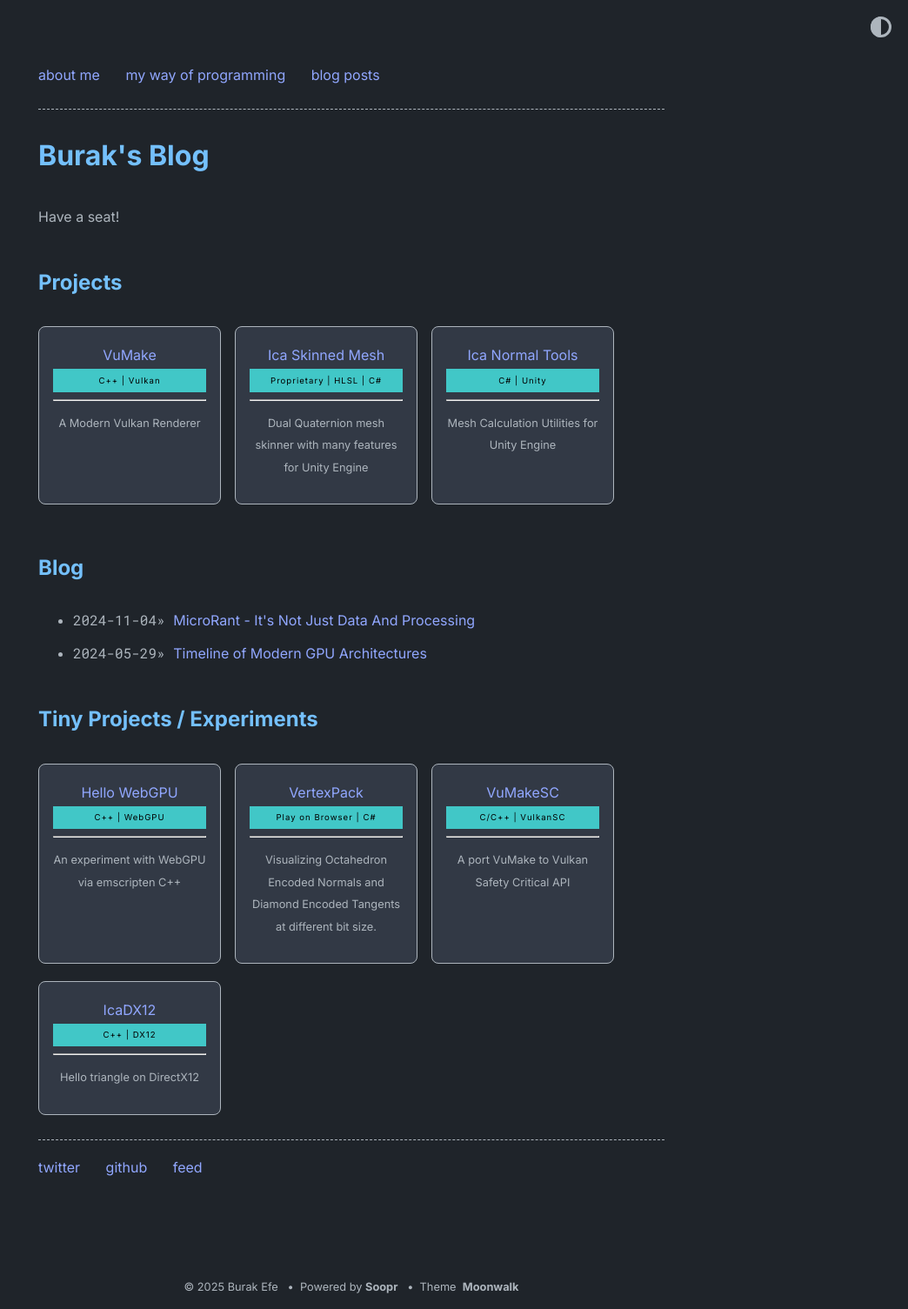
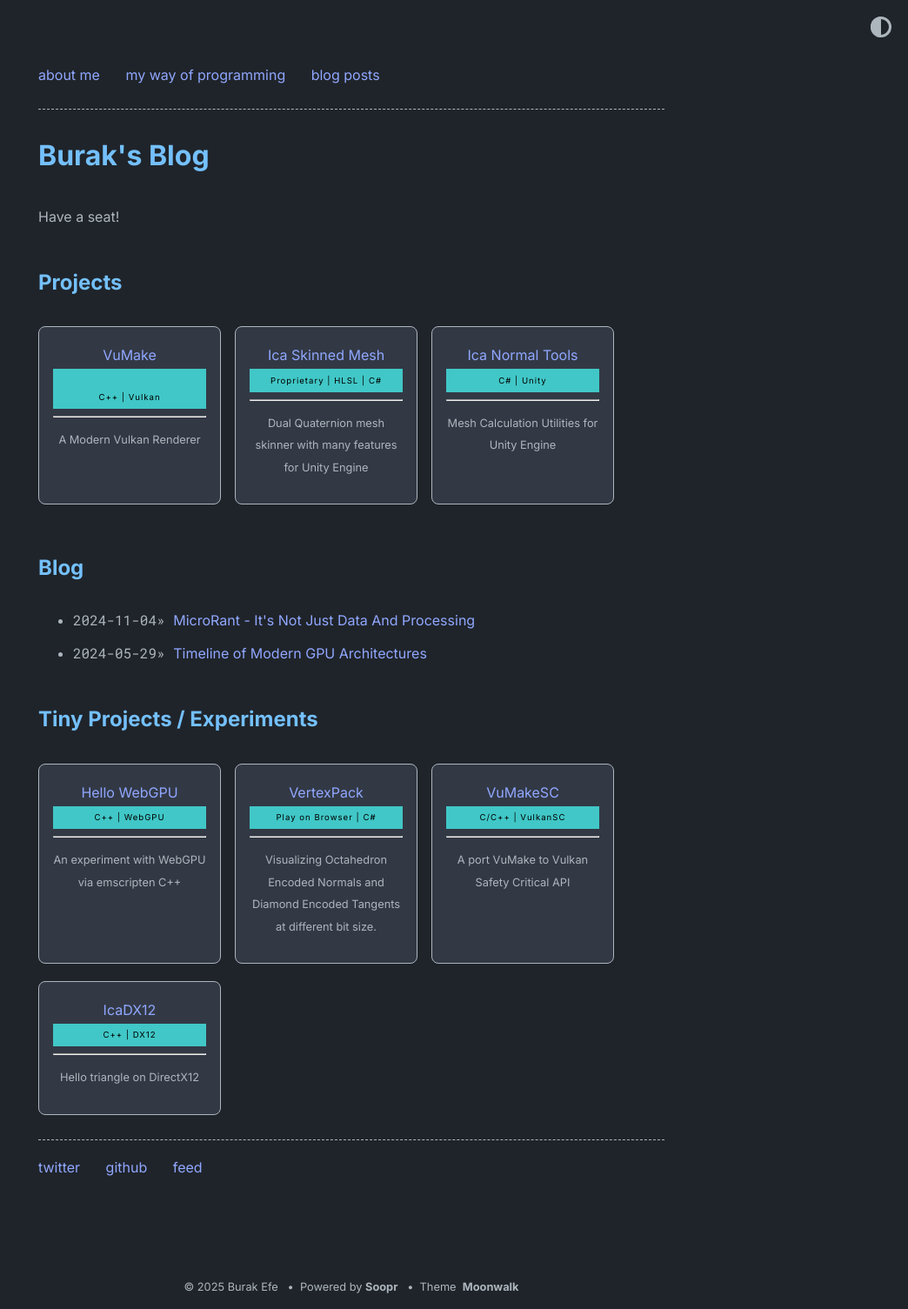
Before and after one commit to burak-efe/burak-efe.github.io, a Jekyll site: the page built from index.md, in a window 1280 px wide. Shown: the whole page at 87% size, without its empty margins (236-1280 px from the left). Built offline with Jekyll 4.4.1, drawn with Linux system fonts in a browser that asks for light colours.

Commit message:
new theme

```diff
--- a/_data/home.yml
+++ b/_data/home.yml
@@ -12,7 +12,7 @@ project_entries:
   - title: VuMake
     url: https://github.com/burak-efe/VuMake
     desc: A Modern Vulkan Renderer
-    highlight: C++ | Vulkan
+    highlight: <br> C++ | Vulkan
 
   - title: Ica Skinned Mesh
     url: https://assetstore.unity.com/packages/tools/animation/ica-skinned-mesh-283380
```
